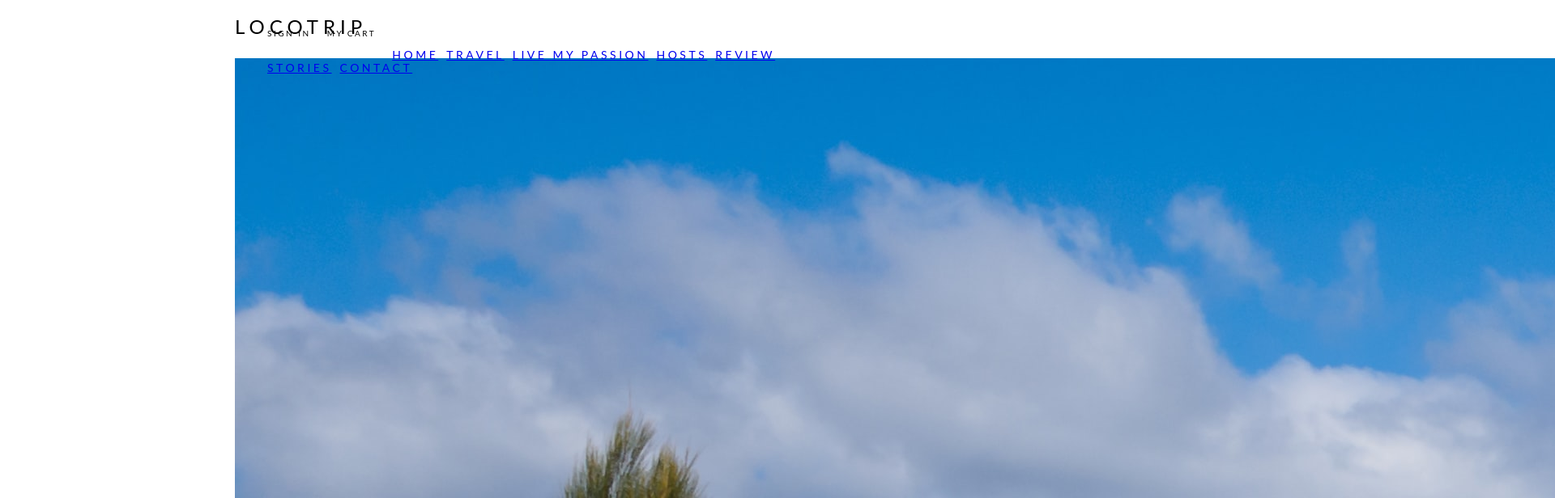
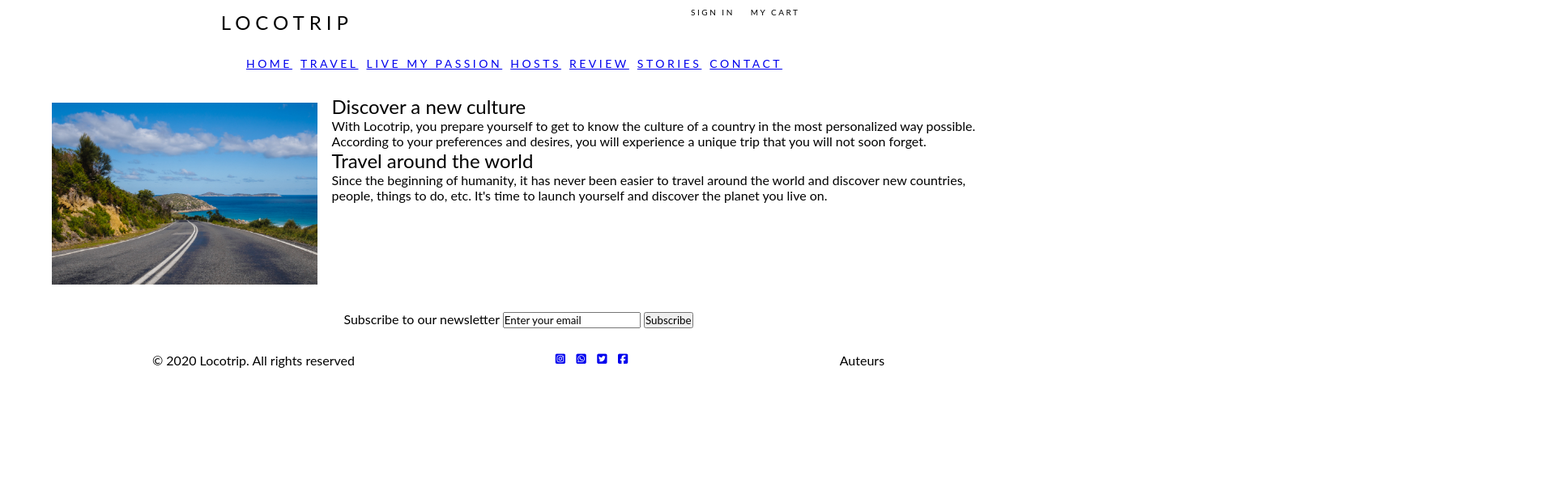
Before and after one commit to erell-kervella/locotrip, a plain HTML site: page index.html in a window 1280 px wide. Shown: the top 616 px of the page at 81% size, 1920 px wide, since content can reach past the window. Drawn offline with Linux system fonts and the light colour scheme.

Commit message:
Refactoring of CSS

```diff
--- a/css/style.css
+++ b/css/style.css
@@ -1,22 +1,109 @@
-@import url("components/container.css");
-@import url("components/banner.css");
-@import url("components/header.css");
-@import url("components/footer.css");
+/* GENERAL TO THE PAGE */
+* {
+  margin: 0;
+  padding: 0;
+  box-sizing: border-box;
+  font-family: Lato;
+  font-style: normal;
+  font-weight: normal;
+}
 
 
 
-
-body {
-	font-family: Lato;
-	font-size: 15px;
-	margin: 0px;
+/* CLASS FOR CONTAINER */
+.container {
+  display: flex;
+  justify-content: center;
 }
 
-h1, h2, h3 {
+.example {
+  display: flex;
+  justify-content: space-around;
+  width: 90%;
+  margin: 15px 0;
+  /* background-color: #D6E9FE; BACKGROUND TO SEE CONTAINER DISABLE IN PRODUCTION*/
+}
 
-	font-family: Playfair Display;
-	font-style: normal;
-	font-weight: normal;
-	font-size: 32px;
-	line-height: 43px;
+/* CLASS FOR MENU */
+
+.item-left{
+  width: 30%;
 }
+
+.item-right{
+  width: 70%;
+}
+
+.item-relative {
+  position: relative;
+  top: -5px;
+  left: 0px;
+}
+
+.title {
+	font-size: 24px;
+	line-height: 26px;
+	letter-spacing: 0.25em;
+	text-transform: uppercase;
+}
+
+.action {
+	font-size: 10px;
+	line-height: 10px;
+	letter-spacing: 0.25em;
+	text-transform: uppercase;
+}
+
+.action li {
+	float: left;
+	margin: 0px 20px 0px 0px;
+	list-style-type: none;
+	}
+
+.menu {
+	font-size: 14px;
+	line-height: 16px;
+	letter-spacing: 0.25em;
+	text-transform: uppercase;
+}
+
+.menu li {
+	float: left;
+	margin: 0px 10px 0px 0px;
+	list-style-type: none;
+}
+
+/* CLASS FOR BODY */
+.banner-image {
+
+	margin: 10px 10px 0px 0px;
+	width: 95%;
+
+}
+
+.banner-texte {
+	margin: 10px 10px 0px 0px;
+	max-width: 100%;
+}
+
+.banner-texte h2 {
+  font-family: Lato;
+  font-size: 15px;
+  font-style: normal;
+  font-weight: bold;
+}
+
+/* CLASS FOR FOOTER */
+.socialnetwork {
+	font-size: 14px;
+	line-height: 16px;
+	letter-spacing: 0.25em;
+	text-transform: uppercase;
+}
+
+
+.list-inline li {
+  float: left;
+  margin: 0px 10px 0px 0px;
+  list-style-type: none;
+}
```
